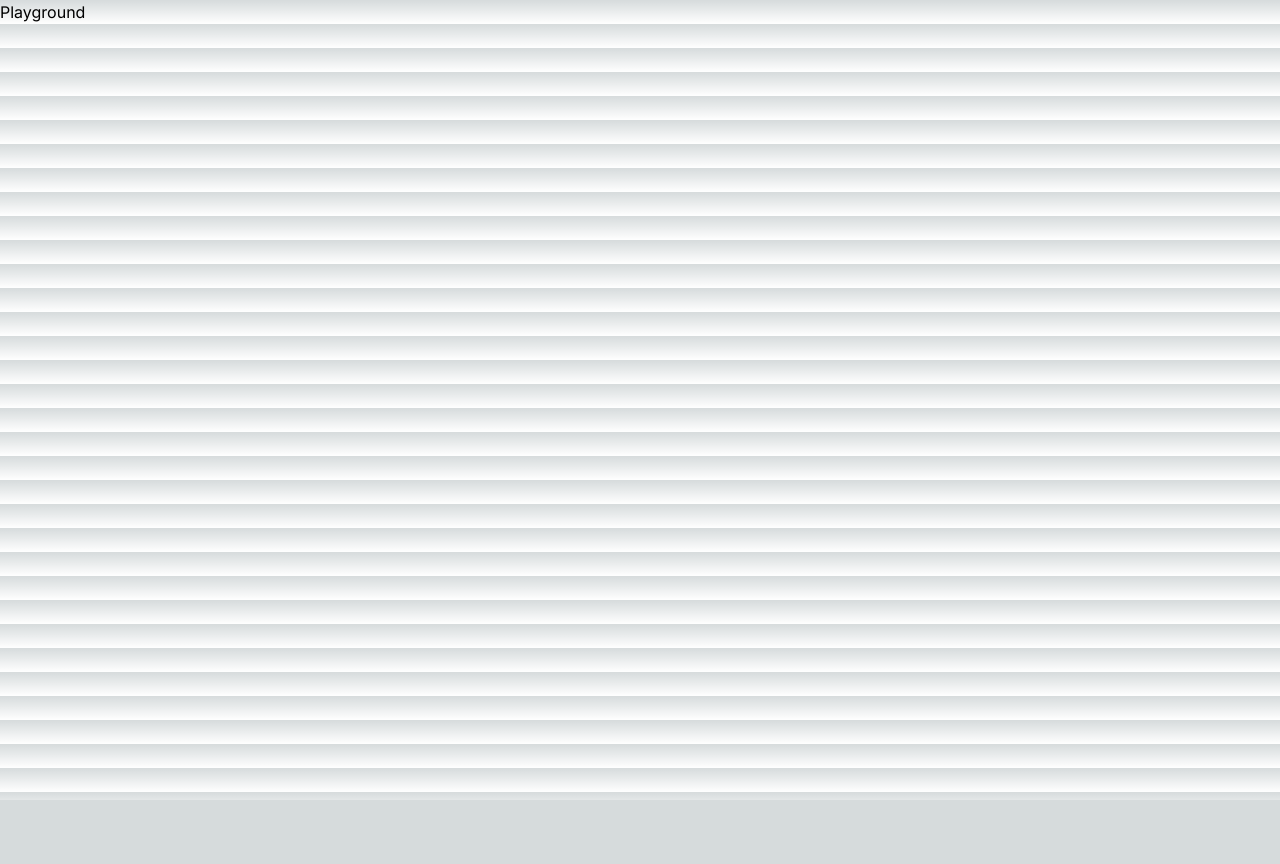
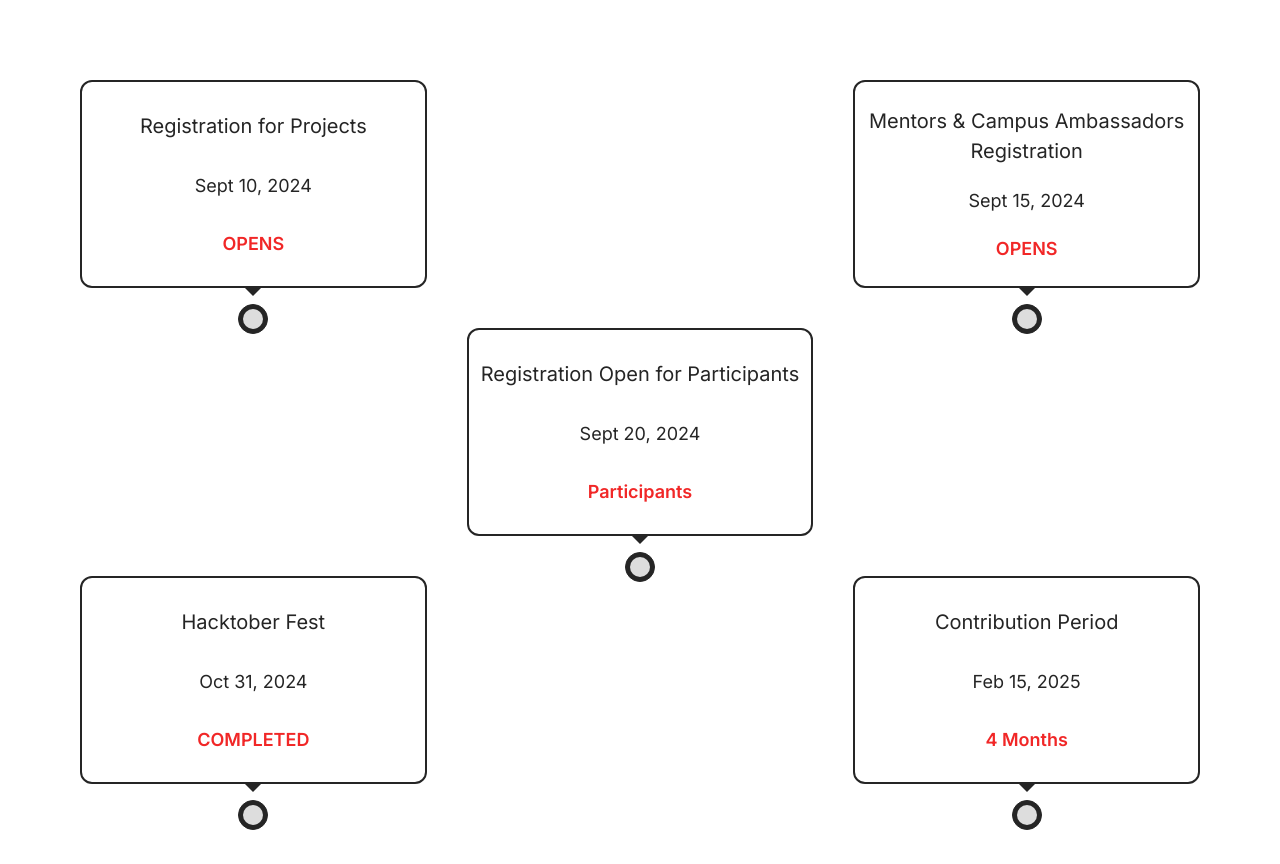
Before and after one commit to Autumn-of-Code/Project-Athens, a Next.js app in the folder client/: page /playground in a window 1280 px wide. Before the commit the page ends 800 px from the top, so only its background shows below. Built offline with nearby package versions, Linux system fonts and the light colour scheme.

Commit message:
chore: work started

```diff
--- /dev/null
+++ b/client/src/app/components/timeline/Pill.tsx
@@ -0,0 +1,9 @@
+import React from "react";
+
+export default function Pill() {
+    return (
+        <div className="absolute -bottom-12 left-1/2 transform -translate-x-1/2 bg-black-pri p-1 rounded-full border border-black-pri">
+            <div className="h-5 w-5 bg-[#DDDDDD] rounded-full" />
+        </div>
+    );
+}
--- /dev/null
+++ b/client/src/app/components/timeline/Timeline.tsx
@@ -0,0 +1,22 @@
+import React from "react";
+import { timelineEvents } from "@/app/config/Timeline/timeline";
+import TimelineCard from "./TimelineCard";
+export default function Timeline() {
+    return (
+        <div className="p-20">
+            <div className="grid grid-cols-3 gap-10">
+                {timelineEvents.map((event, index) => {
+                    return event.date ? (
+                        <TimelineCard
+                            key={index}
+                            {...event}
+                            align={index % 2 === 0 ? "left" : "right"}
+                        />
+                    ) : (
+                        <div key={index}></div>
+                    );
+                })}
+            </div>
+        </div>
+    );
+}
--- /dev/null
+++ b/client/src/app/components/timeline/TimelineCard.tsx
@@ -0,0 +1,17 @@
+import React from "react";
+import { TimelineCardType } from "@/app/types/timeline";
+import Pill from "./Pill";
+
+const TimelineCard = ({ date, title, status, image }: TimelineCardType) => {
+    return (
+        <div className="relative w-full h-52 text-center grid place-items-center border-2 border-black-pri rounded-xl py-5 gap-3 text-black-pri">
+            <p className="font=[500] text-[20px]">{title}</p>
+            <p className="text-[18px] font-[400]">{date}</p>
+            <p className="text-[#F12727] text-[18px] font-[600]">{status}</p>
+            <div className="absolute bottom-[-10px] left-1/2 transform -translate-x-1/2 w-0 h-0 border-black-pri border-l-[10px] border-l-transparent border-r-[10px] border-r-transparent border-t-[10px] border-t-black"></div>
+            <Pill />
+        </div>
+    );
+};
+
+export default TimelineCard;
--- /dev/null
+++ b/client/src/app/config/Timeline/timeline.ts
@@ -0,0 +1,36 @@
+export const timelineEvents = [
+    {
+        date: "Sept 10, 2024",
+        title: "Registration for Projects",
+        status: "OPENS",
+        image: "/path/to/image1.png",
+    },
+    {},
+    {
+        date: "Sept 15, 2024",
+        title: "Mentors & Campus Ambassadors Registration",
+        status: "OPENS",
+        image: "/path/to/image2.png",
+    },
+    {},
+    {
+        date: "Sept 20, 2024",
+        title: "Registration Open for Participants",
+        status: "Participants",
+        image: "/path/to/image3.png",
+    },
+    {},
+    {
+        date: "Oct 31, 2024",
+        title: "Hacktober Fest",
+        status: "COMPLETED",
+        image: "/path/to/image4.png",
+    },
+    {},
+    {
+        date: "Feb 15, 2025",
+        title: "Contribution Period",
+        status: "4 Months",
+        image: "/path/to/image5.png",
+    },
+];
--- a/client/src/app/globals.css
+++ b/client/src/app/globals.css
@@ -2,32 +2,8 @@
 @tailwind components;
 @tailwind utilities;
 
-:root {
-  --foreground-rgb: 0, 0, 0;
-  --background-start-rgb: 214, 219, 220;
-  --background-end-rgb: 255, 255, 255;
+@layer utilities {
+    .text-balance {
+        text-wrap: balance;
+    }
 }
-
-@media (prefers-color-scheme: dark) {
-  :root {
-    --foreground-rgb: 255, 255, 255;
-    --background-start-rgb: 0, 0, 0;
-    --background-end-rgb: 0, 0, 0;
-  }
-}
-
-body {
-  color: rgb(var(--foreground-rgb));
-  background: linear-gradient(
-      to bottom,
-      transparent,
-      rgb(var(--background-end-rgb))
-    )
-    rgb(var(--background-start-rgb));
-}
-
-@layer utilities {
-  .text-balance {
-    text-wrap: balance;
-  }
-}
--- a/client/src/app/playground/page.tsx
+++ b/client/src/app/playground/page.tsx
@@ -1,7 +1,12 @@
 import React from "react";
+import Timeline from "../components/timeline/Timeline";
 
 const Playground: React.FC = () => {
-  return <div>Playground</div>;
+    return (
+        <div className="bg-white">
+            <Timeline />
+        </div>
+    );
 };
 
 export default Playground;
--- /dev/null
+++ b/client/src/app/types/timeline.ts
@@ -0,0 +1,7 @@
+export type TimelineCardType = {
+    date: string;
+    title: string;
+    status: string;
+    image: string;
+    align?: "left" | "right";
+};
--- a/client/tailwind.config.ts
+++ b/client/tailwind.config.ts
@@ -8,10 +8,10 @@ const config: Config = {
     ],
     theme: {
         extend: {
-      backgroundImage: {
-        "gradient-radial": "radial-gradient(var(--tw-gradient-stops))",
-        "gradient-conic":
-          "conic-gradient(from 180deg at 50% 50%, var(--tw-gradient-stops))",
+            colors: {
+                black: {
+                    pri: "#252525",
+                },
             },
         },
     },
```
Also changed, not shown: client/src/app/layout.tsx (indentation only), 1 other file (tests, documents, lock files or other folders). Lines whose indentation alone changed are shown as unchanged.
